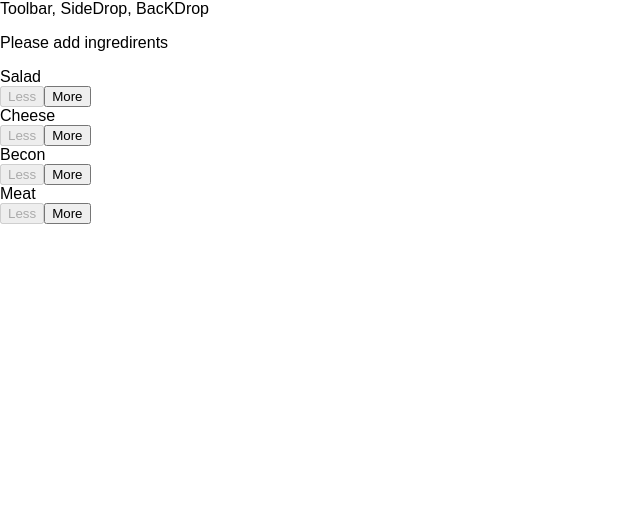
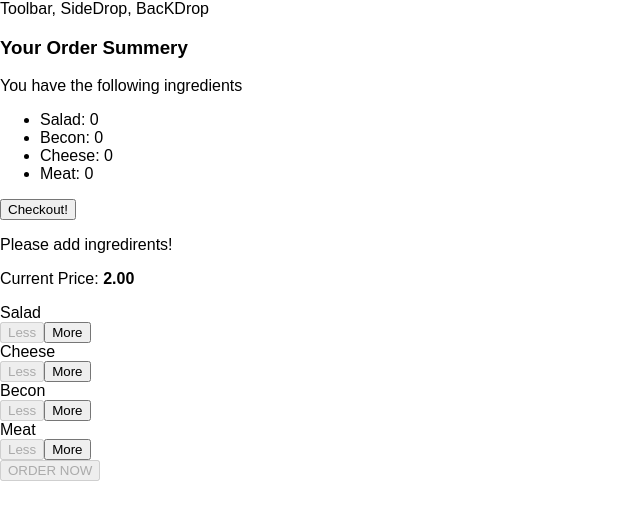
Before and after one commit to sounak07/FoodIt, a React app: page / in a window 1280 px wide. Shown: the top 520 px of the page, without its empty margins (0-640 px from the left). Built offline with nearby package versions, Linux system fonts and the light colour scheme; a web font is replaced by a local one.

Commit message:
Order btn and orderModal add

```diff
--- a/src/components/Burger/BuildControls/BuildControls.js
+++ b/src/components/Burger/BuildControls/BuildControls.js
@@ -12,6 +12,9 @@ const buildControls = props => {
 
   return (
     <div className={classes.BuildControls}>
+      <p>
+        Current Price: <strong>{props.totPrice.toFixed(2)}</strong>
+      </p>
       {controls.map(ctrl => (
         <BuildControl
           added={() => props.addIngre(ctrl.type)}
@@ -21,6 +24,9 @@ const buildControls = props => {
           disabled={props.disabled[ctrl.type]}
         />
       ))}
+      <button disabled={!props.purchase} className={classes.OrderButton}>
+        ORDER NOW
+      </button>
     </div>
   );
 };
--- a/src/components/Burger/Burger.js
+++ b/src/components/Burger/Burger.js
@@ -15,7 +15,7 @@ const burger = props => {
     }, []);
 
   if (transformedIngredients.length === 0) {
-    transformedIngredients = <p>Please add ingredirents</p>;
+    transformedIngredients = <p>Please add ingredirents!</p>;
   }
 
   return (
--- /dev/null
+++ b/src/components/Burger/OrderSummery/OrderSummery.js
@@ -0,0 +1,24 @@
+import React from "react";
+import Aux from "./../../../hoc/Aux";
+
+const orderSummery = props => {
+  const summery = Object.keys(props.ingredients).map(igkey => {
+    return (
+      <li key={igkey}>
+        <span style={{ textTransform: "capitalize" }}>{igkey}</span>:{" "}
+        {props.ingredients[igkey]}
+      </li>
+    );
+  });
+
+  return (
+    <Aux>
+      <h3>Your Order Summery</h3>
+      <p>You have the following ingredients</p>
+      <ul>{summery}</ul>
+      <button>Checkout!</button>
+    </Aux>
+  );
+};
+
+export default orderSummery;
--- /dev/null
+++ b/src/components/UI/Modals/Modal.js
@@ -0,0 +1,8 @@
+import React from "react";
+import classes from "./Model.css";
+
+const model = props => {
+  return <div className={classes.Modal}>{props.children}</div>;
+};
+
+export default model;
--- /dev/null
+++ b/src/components/UI/Modals/Model.css
@@ -0,0 +1,20 @@
+.Modal {
+  position: fixed;
+  z-index: 500;
+  background-color: white;
+  width: 70%;
+  border: 1px solid #ccc;
+  box-shadow: 1px 1px 1px black;
+  padding: 16px;
+  left: 15%;
+  top: 30%;
+  box-sizing: border-box;
+  transition: all 0.3s ease-out;
+}
+
+@media (min-width: 600px) {
+  .Modal {
+    width: 500px;
+    left: calc(50% - 250px);
+  }
+}
--- a/src/containers/BurgerBuilder/BurgerBuilder.js
+++ b/src/containers/BurgerBuilder/BurgerBuilder.js
@@ -3,6 +3,8 @@ import React, { Component } from "react";
 import Aux from "../../hoc/Aux";
 import Burger from "../../components/Burger/Burger";
 import BuildControls from "../../components/Burger/BuildControls/BuildControls";
+import Model from "../../components/UI/Modals/Modal";
+import OrderSummery from "../../components/Burger/OrderSummery/OrderSummery";
 
 const INGREDIENTS_PRICES = {
   salad: 0.3,
@@ -19,7 +21,22 @@ class BurgerBuilder extends Component {
       cheese: 0,
       meat: 0
     },
-    totalPrice: 4
+    totalPrice: 2,
+    purchasable: false
+  };
+
+  updatePurchasable = updated => {
+    const sum = Object.keys(updated)
+      .map(indi => {
+        return updated[indi];
+      })
+      .reduce((sum, el) => {
+        return sum + el;
+      }, 0);
+
+    this.setState({
+      purchasable: sum > 0
+    });
   };
 
   addIngredients = type => {
@@ -33,6 +50,7 @@ class BurgerBuilder extends Component {
       ingredients: updatedIngredients,
       totalPrice: updatedPrice
     });
+    this.updatePurchasable(updatedIngredients);
   };
 
   removeIngredients = type => {
@@ -42,11 +60,11 @@ class BurgerBuilder extends Component {
     };
     updatedIngredients[type] = UpdatedCount;
     const updatedPrice = this.state.totalPrice - INGREDIENTS_PRICES[type];
-    if (UpdatedCount >= 0)
-      this.setState({
-        ingredients: updatedIngredients,
-        totalPrice: updatedPrice
-      });
+    this.setState({
+      ingredients: updatedIngredients,
+      totalPrice: updatedPrice
+    });
+    this.updatePurchasable(updatedIngredients);
   };
 
   render() {
@@ -60,11 +78,16 @@ class BurgerBuilder extends Component {
 
     return (
       <Aux>
+        <Model>
+          <OrderSummery ingredients={this.state.ingredients} />
+        </Model>
         <Burger ingredients={this.state.ingredients} />
         <BuildControls
           addIngre={this.addIngredients}
           removeIngre={this.removeIngredients}
           disabled={disabledInfo}
+          totPrice={this.state.totalPrice}
+          purchase={this.state.purchasable}
         />
       </Aux>
     );
```
Also changed, not shown: src/components/UI/BackDrop/BackDrop.js (added, +8 -0 lines).
